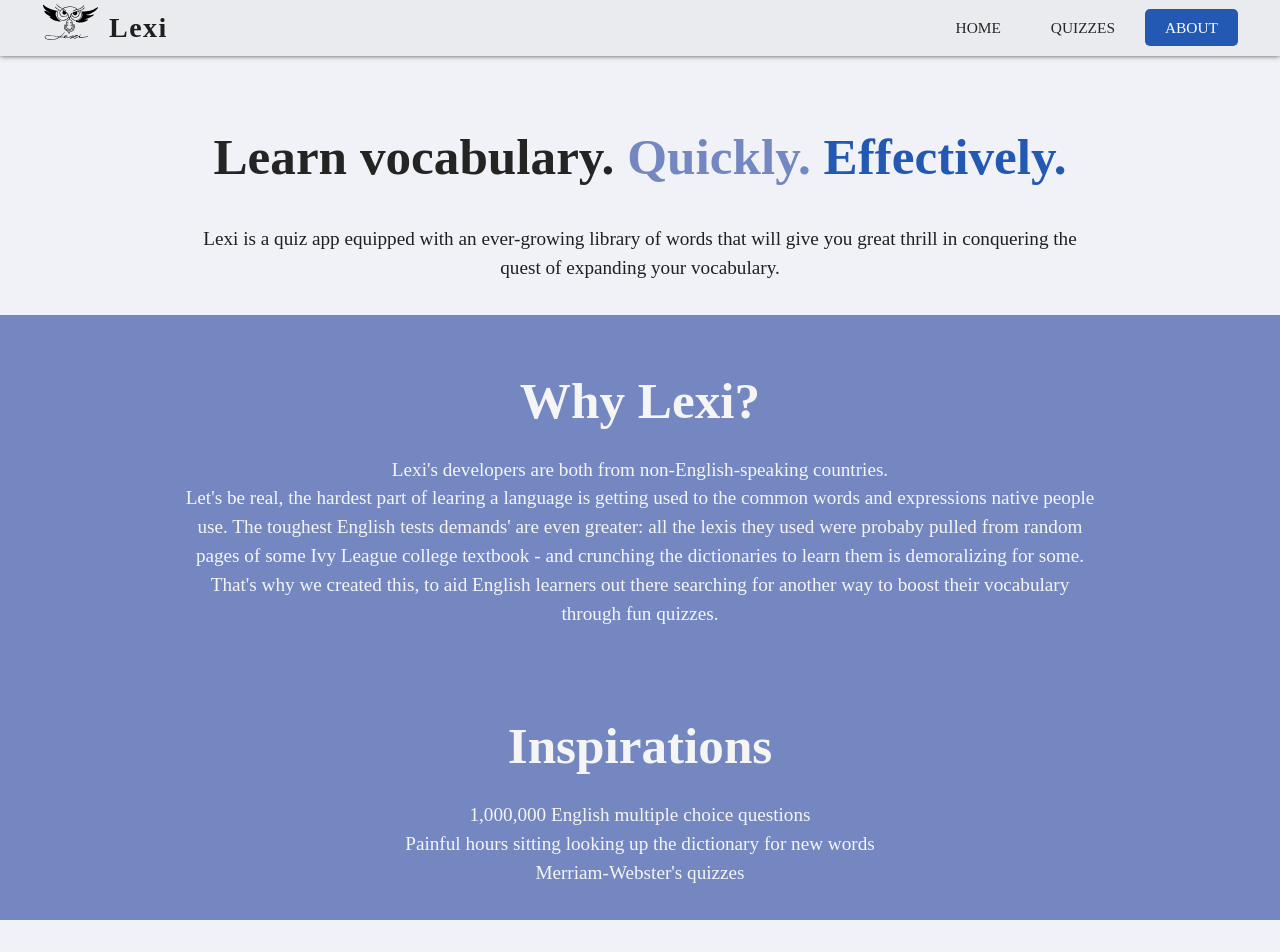
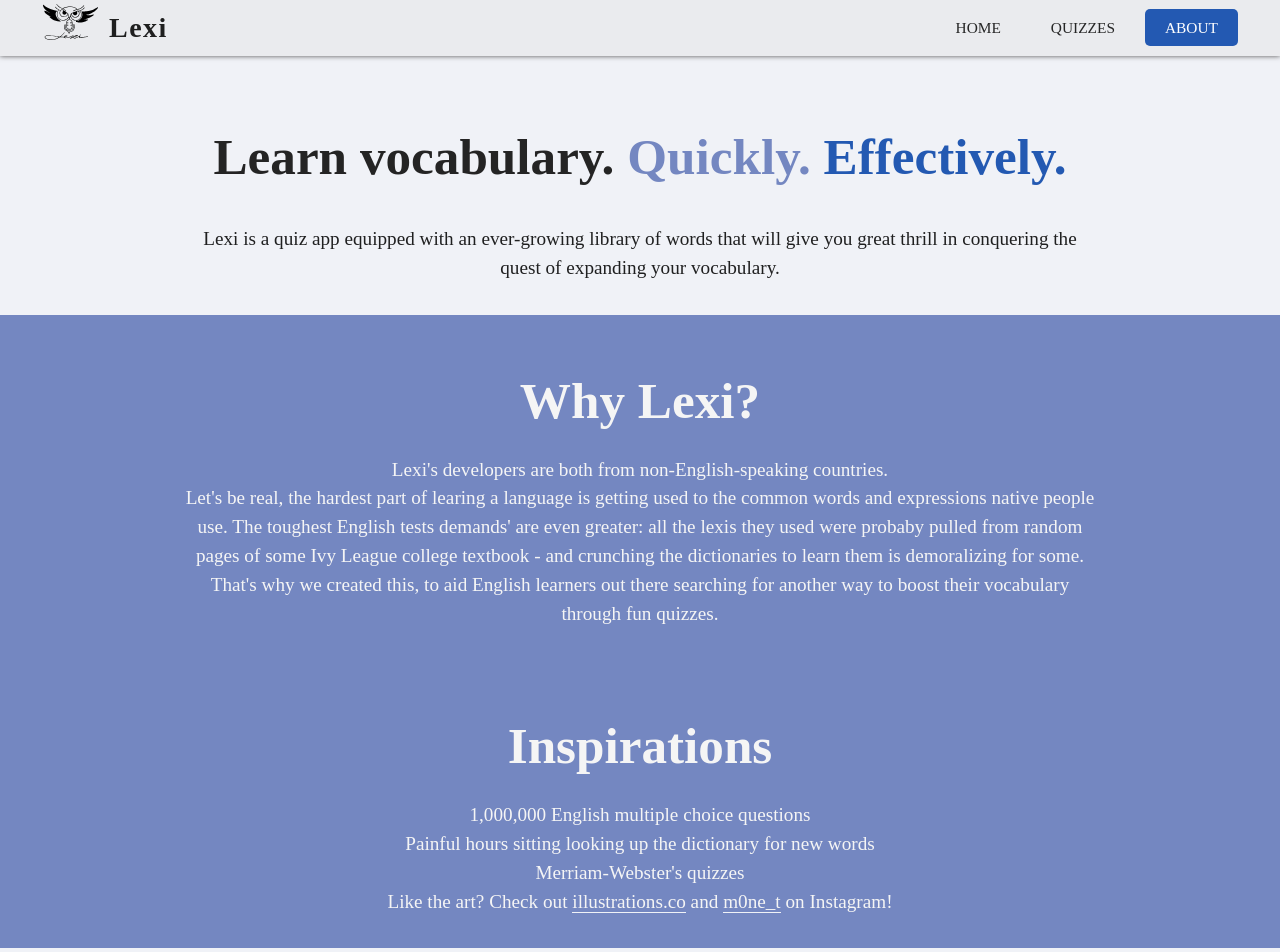
Before and after one commit to Srijanmukherjee007/lexi, a Next.js app in the folder client/: page /about in a window 1280 px wide. Shown: the top 952 px of the page. Built offline with nearby package versions, Linux system fonts and the light colour scheme; a web font is replaced by a local one.

Commit message:
footer styles are now fixed

```diff
--- a/client/src/pages/AboutPage.jsx
+++ b/client/src/pages/AboutPage.jsx
@@ -5,6 +5,7 @@ import { Typography } from "@material-ui/core";
 import theme from "src/theme";
 import styles from "@styles/AboutPage.module.scss";
 import Image from "next/image";
+import Link from "next/link";
 
 function CreditIcon({ src, width, height, alt, className }) {
   return (
@@ -66,6 +67,16 @@ export default function AboutPage() {
               Painful hours sitting looking up the dictionary for new words
               <br />
               Merriam-Webster&apos;s quizzes
+              <br />
+              Like the art? Check out{" "}
+              <Link href="http://illustrations.co/">
+                <a className={styles.links}>illustrations.co</a>
+              </Link>{" "}
+              and{" "}
+              <Link href="https://instagram.com/m0ne_t?utm_medium=copy_link">
+                <a className={styles.links}>m0ne_t</a>
+              </Link>{" "}
+              on Instagram!
             </Typography>
           </div>
         </div>
--- a/client/styles/AboutPage.module.scss
+++ b/client/styles/AboutPage.module.scss
@@ -32,6 +32,14 @@
       }
       .span1 {
         color: #7487c1;
+      }
+    }
+    .links {
+      border-bottom: 1px solid #f0f2f7;
+      transition: all 150ms ease;
+      &[href]:hover {
+        color: rgb(201, 201, 201);
+        border-bottom: 1px solid rgb(201, 201, 201);
       }
     }
   }
```
